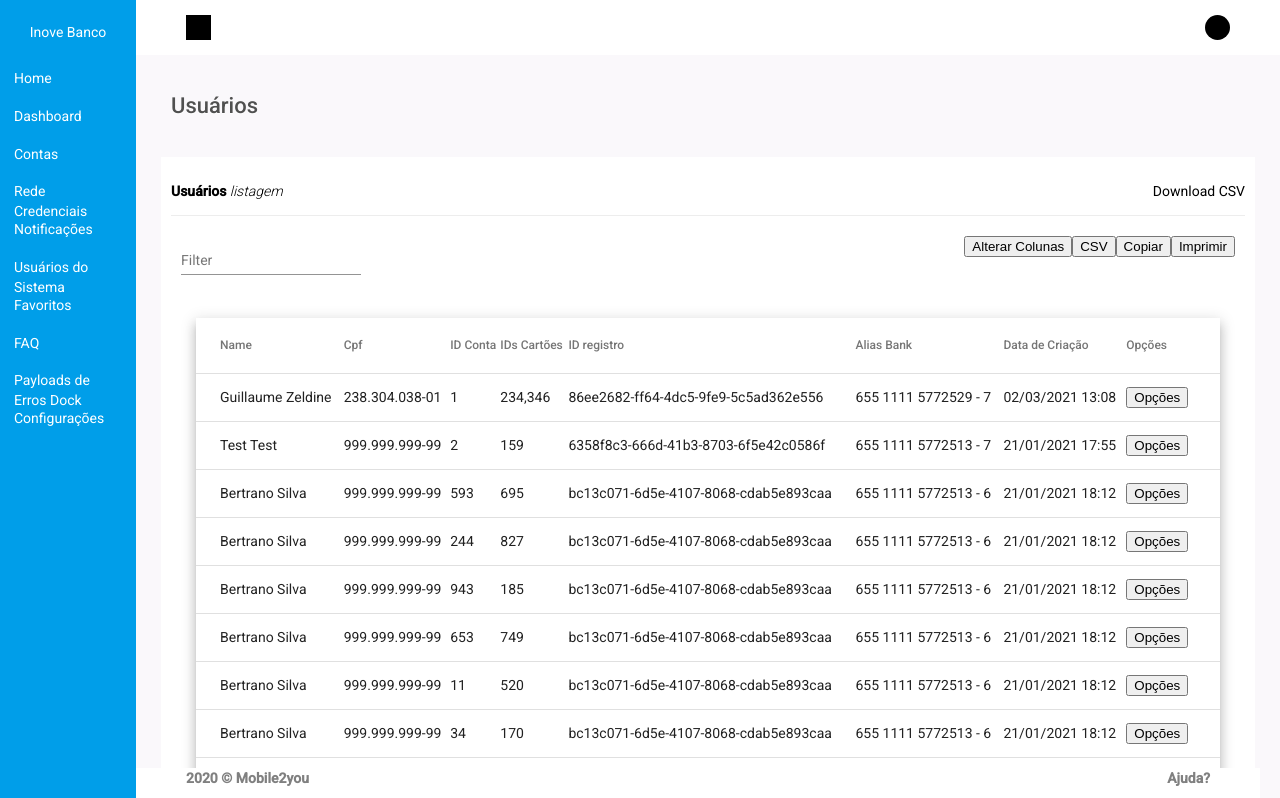
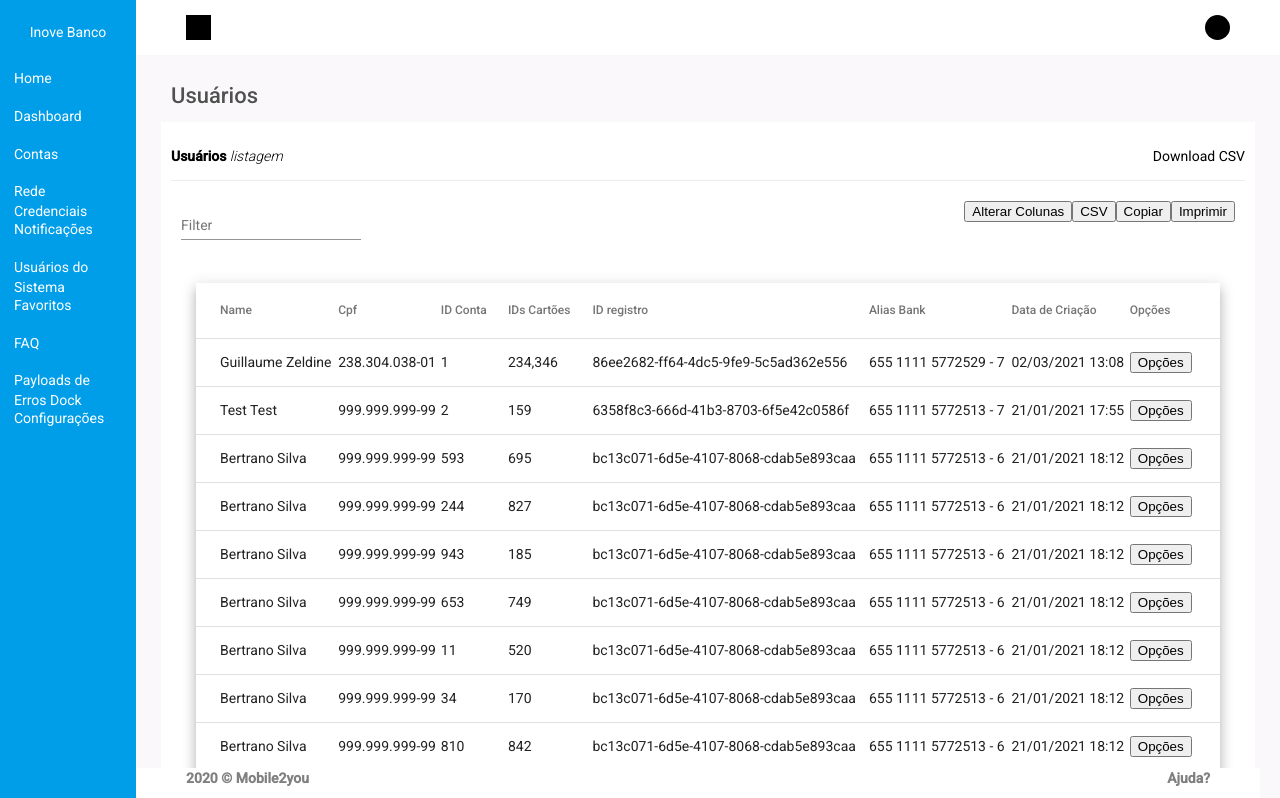
Before and after one commit to LovlsGenesis/angular-m2y, an Angular app: page / in a window 1280 px wide. Shown: the top 798 px of the page. Built offline with nearby package versions, Linux system fonts and the light colour scheme.

Commit message:
Added MatSort

```diff
--- a/src/app/datatable/datatable.component.html
+++ b/src/app/datatable/datatable.component.html
@@ -33,49 +33,49 @@
 
           <!-- Position Column -->
           <ng-container matColumnDef="name">
-            <th mat-header-cell *matHeaderCellDef> Name </th>
+            <th mat-header-cell *matHeaderCellDef mat-sort-header> Name </th>
             <td mat-cell *matCellDef="let element"> {{element.name}} </td>
           </ng-container>
 
           <!-- Name Column -->
           <ng-container matColumnDef="cpf">
-            <th mat-header-cell *matHeaderCellDef> Cpf </th>
+            <th mat-header-cell *matHeaderCellDef mat-sort-header> Cpf </th>
             <td mat-cell *matCellDef="let element"> {{element.cpf}} </td>
           </ng-container>
 
           <!-- Weight Column -->
           <ng-container matColumnDef="account_ids">
-            <th mat-header-cell *matHeaderCellDef> ID Conta </th>
+            <th mat-header-cell *matHeaderCellDef mat-sort-header> ID Conta </th>
             <td mat-cell *matCellDef="let element"> {{element.account_ids}} </td>
           </ng-container>
 
           <!-- Symbol Column -->
           <ng-container matColumnDef="card_ids">
-            <th mat-header-cell *matHeaderCellDef> IDs Cartões </th>
+            <th mat-header-cell *matHeaderCellDef mat-sort-header> IDs Cartões </th>
             <td mat-cell *matCellDef="let element"> {{element.card_ids}} </td>
           </ng-container>
 
           <!-- Symbol Column -->
           <ng-container matColumnDef="registration_id">
-            <th mat-header-cell *matHeaderCellDef> ID registro </th>
+            <th mat-header-cell *matHeaderCellDef mat-sort-header> ID registro </th>
             <td mat-cell *matCellDef="let element"> {{element.registration_id}} </td>
           </ng-container>
 
           <!-- Symbol Column -->
           <ng-container matColumnDef="alias_bank">
-            <th mat-header-cell *matHeaderCellDef> Alias Bank </th>
+            <th mat-header-cell *matHeaderCellDef mat-sort-header> Alias Bank </th>
             <td mat-cell *matCellDef="let element"> {{element.alias_bank}} </td>
           </ng-container>
 
           <!-- Symbol Column -->
           <ng-container matColumnDef="created_at">
-            <th mat-header-cell *matHeaderCellDef> Data de Criação </th>
+            <th mat-header-cell *matHeaderCellDef mat-sort-header> Data de Criação </th>
             <td mat-cell *matCellDef="let element"> {{element.created_at}} </td>
           </ng-container>
 
           <!-- Symbol Column -->
           <ng-container matColumnDef="options">
-            <th mat-header-cell *matHeaderCellDef> Opções </th>
+            <th mat-header-cell *matHeaderCellDef mat-sort-header> Opções </th>
             <td mat-cell *matCellDef="let element"> <button>Opções</button> </td>
           </ng-container>
 
--- a/src/app/datatable/datatable.component.scss
+++ b/src/app/datatable/datatable.component.scss
@@ -1,7 +1,7 @@
 .panel {
   background-color: #FFF;
   padding: 10px;
-  margin: 25px;
+  margin: 0px 25px 25px;
 }
 
 .subpanel {
@@ -53,7 +53,7 @@
   -ms-flex: 1;
   flex: 1;
   padding: 10px;
-  margin: 25px;
+  margin: 15px 25px 0px;
 }
 .table {
   margin: 25px
--- a/src/app/datatable/datatable.module.ts
+++ b/src/app/datatable/datatable.module.ts
@@ -6,7 +6,7 @@ import { MatPaginatorModule } from '@angular/material/paginator'
 import { MatIconModule } from "@angular/material/icon";
 import { MatInputModule } from "@angular/material/input";
 import { MatSelectModule } from "@angular/material/select";
-
+import { MatSortModule } from '@angular/material/sort';
 
 @NgModule({
   imports: [
@@ -15,7 +15,8 @@ import { MatSelectModule } from "@angular/material/select";
     MatTableModule,
     MatIconModule,
     MatInputModule,
-    MatSelectModule
+    MatSelectModule,
+    MatSortModule
   ],
   exports: [DatatableComponent],
   providers: [],
```
